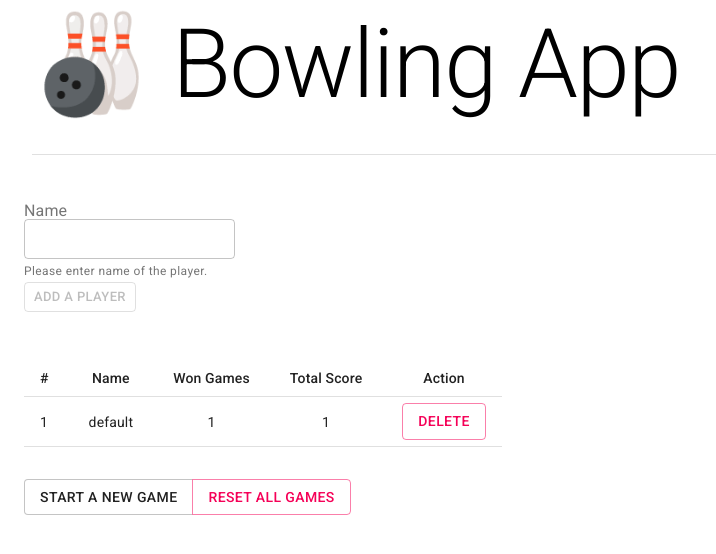
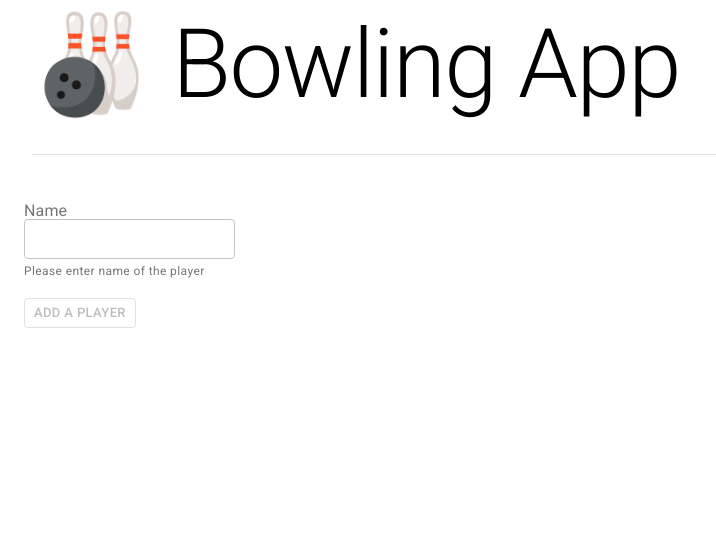
Before and after one commit to YanaTrifonova/bowling, a React app: page / in a window 1280 px wide. Shown: the top 554 px of the page, without its empty margins (0-716 px from the left). Built offline with nearby package versions, Linux system fonts and the light colour scheme.

Commit message:
move all css rules to styles.js files

```diff
--- a/src/Components/Game/index.jsx
+++ b/src/Components/Game/index.jsx
@@ -3,16 +3,19 @@ import React from "react";
 import PropTypes from "prop-types";
 import GameTable from "../GameTable";
 import {Stack} from "@mui/material";
+import {useStyles} from "./styles";
 
 export default function Game({
                                game,
                                gameNumber,
                                gameIndex,
                              }) {
+  const classes = useStyles();
+
   return (
     <Grid container>
       <Stack mt={4} pl={2}>
-        <Paper style={{backgroundColor: "#fcfcfc"}}>
+        <Paper className={classes.paperColor}>
           <Stack p={2}>
             <Typography variant="h4" component="div" gutterBottom>Game #{gameNumber}</Typography>
             {Object.keys(game).map((playerName) => {
--- /dev/null
+++ b/src/Components/Game/styles.js
@@ -0,0 +1,7 @@
+import {makeStyles} from "@material-ui/core";
+
+export const useStyles = makeStyles((_) => ({
+  paperColor: {
+    backgroundColor: "#fcfcfc",
+  },
+}))
--- a/src/Components/GameFrame/index.jsx
+++ b/src/Components/GameFrame/index.jsx
@@ -5,6 +5,7 @@ import PropTypes from "prop-types";
 import {useDispatch, useSelector} from "react-redux";
 import {updateScores} from "../../store/GameState/actions";
 import {getFrameScore} from "../../store/GameState/selector";
+import {useStyles} from "./styles";
 
 export default function GameFrame({
                                     playerName,
@@ -22,6 +23,7 @@ export default function GameFrame({
   const [spareValue, setSpareValue] = useState(10);
   const totalFrameScore = useSelector(getFrameScore(gameIndex, playerName, frameIndex));
   const dispatch = useDispatch();
+  const classes = useStyles();
 
   function toNumericScore(value) {
     if (value === "X") {
@@ -92,17 +94,13 @@ export default function GameFrame({
 
 
   return (
-    <div style={{
-      "borderRight": "1px solid grey",
-      "borderTop": "1px solid grey",
-      "borderBottom": "1px solid grey"
-    }}>
-      <div style={{"marginLeft": "20px"}}>
+    <div className={classes.frame}>
+      <div className={classes.frameTopRow}>
         {kicks.map((kickValue, index) => {
           return (
-            <Select labelId={"demo-simple-select-label" + index}
+            <Select labelId={"select-kick" + index}
                     key={playerName + "_" + gameIndex + "_" + frameIndex + "_" + index}
-                    id={"demo-simple-select" + index} value={kickValue}
+                    id={"select" + index} value={kickValue}
                     disabled={isDisabledAfterTwo && index > 1 || isDisabled}
                     onChange={(event) => {
                       if (index === 0) {
@@ -119,7 +117,7 @@ export default function GameFrame({
         })}
       </div>
       <div>
-        <Typography variant="body1" align="center" mt={2} mb={1} >{totalFrameScore}</Typography>
+        <Typography variant="body1" align="center" mt={2} mb={1}>{totalFrameScore}</Typography>
       </div>
     </div>
   )
--- /dev/null
+++ b/src/Components/GameFrame/styles.js
@@ -0,0 +1,12 @@
+import {makeStyles} from "@material-ui/core";
+
+export const useStyles = makeStyles((_) => ({
+  frame: {
+    borderRight: "1px solid grey",
+    borderTop: "1px solid grey",
+    borderBottom: "1px solid grey"
+  },
+  frameTopRow: {
+    marginLeft: "20px",
+  },
+}))
--- a/src/Components/GameTable/index.jsx
+++ b/src/Components/GameTable/index.jsx
@@ -2,26 +2,19 @@ import React from 'react';
 import {Typography} from "@mui/material";
 import PropTypes from "prop-types";
 import GameFrame from "../GameFrame";
+import {useStyles} from "./styles";
 
 export default function GameTable({
                                     playerName,
                                     gameTableInfo,
                                     gameIndex
                                   }) {
+  const classes = useStyles();
+
   return (
-    <div style={{
-      "display": "flex",
-      "flexDirection": "row",
-      "width": "fit-content",
-      "minHeight": "50px",
-      "paddingBottom": "30px",
-    }}>
-      <div style={{
-        "border": "1px solid grey",
-        "height": "auto",
-        "width": "150",
-      }}>
-        <Typography variant="body2" p={2} align="center" style={{"overflowWrap": "anywhere"}}>{playerName}</Typography>
+    <div className={classes.gameTable}>
+      <div className={classes.playerCell}>
+        <Typography variant="body2" p={2} align="center" className={classes.playerCellText}>{playerName}</Typography>
       </div>
       {gameTableInfo.map((frame, index) => {
         return <GameFrame playerName={playerName} gameIndex={gameIndex} frameIndex={index} hasThirdKick={index === 9}
--- /dev/null
+++ b/src/Components/GameTable/styles.js
@@ -0,0 +1,19 @@
+import {makeStyles} from "@material-ui/core";
+
+export const useStyles = makeStyles((_) => ({
+  gameTable: {
+    display: "flex",
+    flexDirection: "row",
+    width: "fit-content",
+    minHeight: "50px",
+    paddingBottom: "30px"
+  },
+  playerCell: {
+    border: "1px solid grey",
+    height: "auto",
+    width: "150px",
+  },
+  playerCellText: {
+    overflowWrap: "anywhere",
+  }
+}))
--- a/src/Components/Main/index.jsx
+++ b/src/Components/Main/index.jsx
@@ -16,8 +16,7 @@ export default function Main() {
   return (
     <>
       <Players handleNewGame={handleNewGame}/>
-      {/*{createdPlayers.length > 0 && (<Games players={createdPlayers}/>)}*/}
-      <Games />
+      {createdPlayers.length > 0 && (<Games/>)}
     </>
   );
 }
--- a/src/Components/Players/index.jsx
+++ b/src/Components/Players/index.jsx
@@ -17,21 +17,28 @@ import PropTypes from "prop-types";
 import {useDispatch} from "react-redux";
 import {resetAllGames} from "../../store/GameState/actions";
 import {Stack} from "@mui/material";
+import {useStyles} from "./styles";
 
 export default function Players({handleNewGame}) {
   const [name, setName] = useState("")
-  const [players, setPlayers] = useState(["default"]);
-  const [error, setError] = useState(false);
+  const [players, setPlayers] = useState([]);
+  const [error, setError] = useState("");
   const dispatch = useDispatch();
+  const classes = useStyles();
 
   function addPlayer(event, newPlayer) {
     event.preventDefault();
-    if (players.indexOf(newPlayer) === -1) {
-      setPlayers((players) => [...players, newPlayer]);
-      setError(false);
-      setName("");
+
+    if (newPlayer.trim().length > 30) {
+      setError("Name of the player too long");
     } else {
-      setError(true);
+      if (players.indexOf(newPlayer) === -1 && newPlayer.trim().length > 0) {
+        setPlayers((players) => [...players, newPlayer]);
+        setError("");
+        setName("");
+      } else {
+        setError("Player with this name already exist");
+      }
     }
   }
 
@@ -58,14 +65,15 @@ export default function Players({handleNewGame}) {
       <Stack mt={6} pl={2}>
         <form onSubmit={(event) => addPlayer(event, name)}>
           <InputLabel htmlFor="name-input">Name</InputLabel>
-          <TextField id="name-input" aria-describedby="name-input-text" error={error} value={name}
+          <TextField id="name-input" aria-describedby="name-input-text" error={!!error} value={name}
                      variant="outlined" size="small"
                      onChange={(event) => setName(event.target.value)}/>
-          <FormHelperText id="my-helper-text">{error
-                                               ? 'Player with this name already exist'
-                                               : 'Please enter name of the player.'}</FormHelperText>
+          <FormHelperText id="name-input-helper-text">{error === ""
+                                                       ? "Please enter name of the player"
+                                                       : error}</FormHelperText>
 
-          <Button type="submit" disabled={name.length === 0} size="small" variant="outlined">Add a player</Button>
+          <Button type="submit" disabled={name.length === 0} size="small" variant="outlined"
+                  className={classes.addPlayerButton}>Add a player</Button>
         </form>
         {players.length > 0 && (
           <Stack mt={4}>
@@ -74,7 +82,7 @@ export default function Players({handleNewGame}) {
                 <TableHead>
                   <TableRow>
                     <TableCell>#</TableCell>
-                    <TableCell align="center">Name</TableCell>
+                    <TableCell align="left" className={classes.playerNameCell}>Name</TableCell>
                     <TableCell align="center">Won Games</TableCell>
                     <TableCell align="center">Total Score</TableCell>
                     <TableCell align="center">Action</TableCell>
@@ -89,7 +97,7 @@ export default function Players({handleNewGame}) {
                       <TableCell component="th" scope="row">
                         {index + 1}
                       </TableCell>
-                      <TableCell align="center">{player}</TableCell>
+                      <TableCell align="left">{player}</TableCell>
                       <TableCell align="center">1</TableCell>
                       <TableCell align="center">1</TableCell>
                       <TableCell align="center">
@@ -106,7 +114,7 @@ export default function Players({handleNewGame}) {
         {players.length > 0 && (
           <Stack mt={4}>
             <ButtonGroup>
-              <Button onClick={startNewGameClicked} color="info">Start a new game</Button>
+              <Button onClick={startNewGameClicked} color="default">Start a new game</Button>
               <Button onClick={resetAllGamesClicked} color="secondary">Reset all games</Button>
             </ButtonGroup>
           </Stack>
--- /dev/null
+++ b/src/Components/Players/styles.js
@@ -0,0 +1,10 @@
+import {makeStyles} from "@material-ui/core";
+
+export const useStyles = makeStyles((_) => ({
+  playerNameCell: {
+    minWidth : "200px",
+  },
+  addPlayerButton: {
+    marginTop: "16px",
+  }
+}));
```
